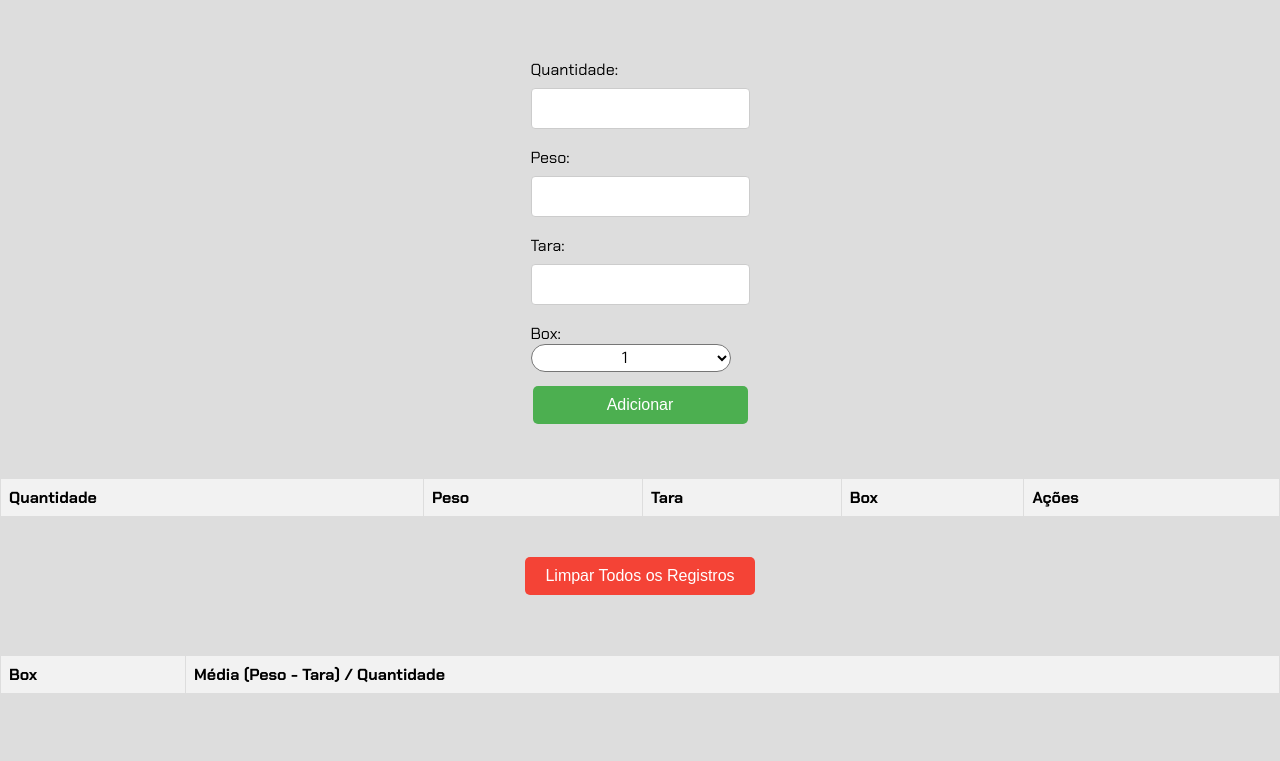
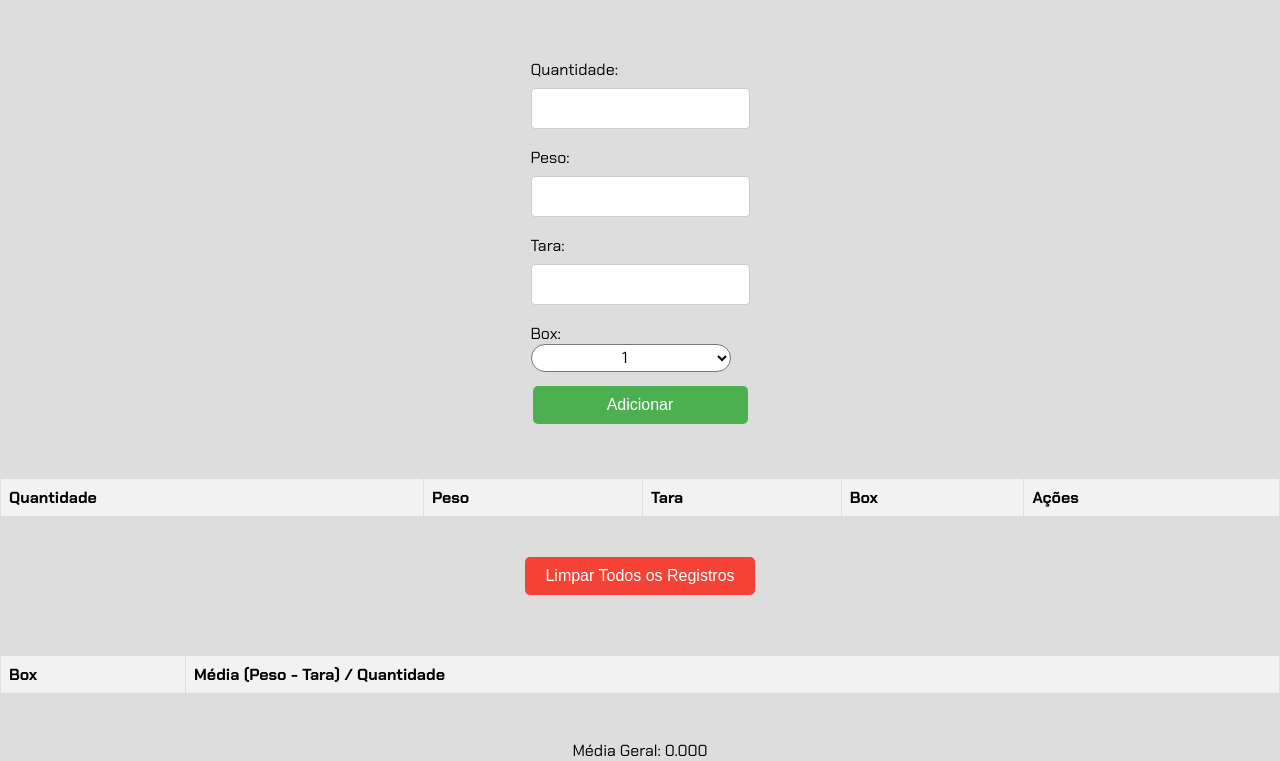
Before and after one commit to LeoVFerronato/pesagem, a plain HTML site: page index.html in a window 1280 px wide. Shown: the part 66-827 px from the top of the page. Before the commit the page ends 800 px from the top, so only its background shows below. Drawn offline with Linux system fonts and the light colour scheme.

Commit message:
Update index.html

```diff
--- a/index.html
+++ b/index.html
@@ -50,5 +50,6 @@
         <tbody>
         </tbody>
     </table>
+    <p>Média Geral: <span id="mediaGeral">0.000</span></p>
 </body>
 </html>
```
